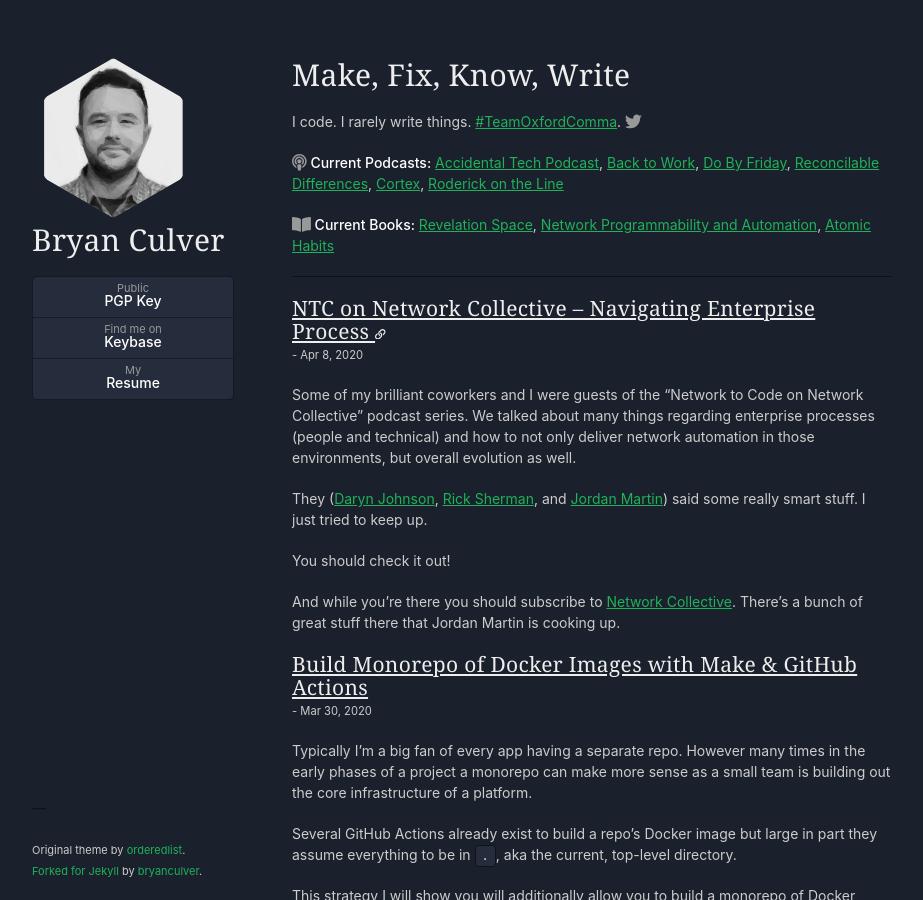
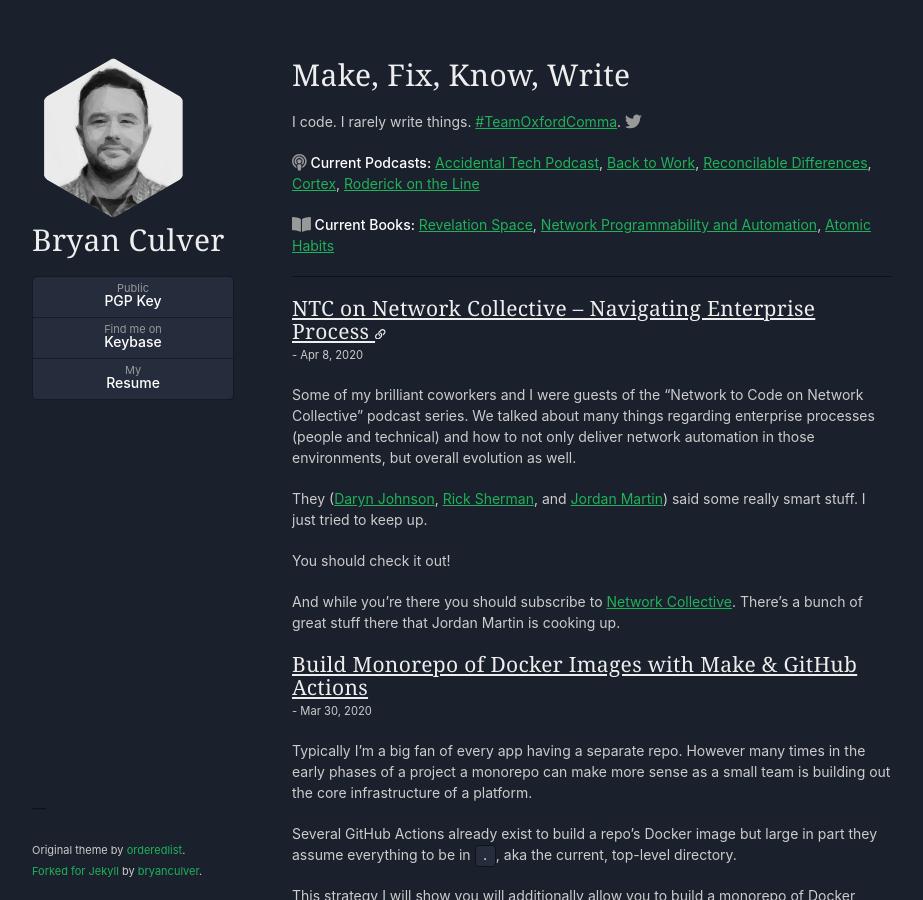
Before and after one commit to bryanculver/bryanculver.github.io, a Jekyll site: the page built from index.html, in a window 1280 px wide and 900 px high. Shown: the whole window, without its empty margins (178-1101 px from the left). Built offline with Jekyll 4.4.1, drawn with Linux system fonts in a browser that asks for light colours.

Commit message:
Update index.html (#21)

```diff
--- a/index.html
+++ b/index.html
@@ -13,7 +13,6 @@
 
   <a href="http://atp.fm/" target="_blank">Accidental Tech Podcast</a>,
   <a href="http://5by5.tv/b2w" target="_blank">Back to Work</a>,
-  <a href="http://dobyfriday.com/" target="_blank">Do By Friday</a>,
   <a href="https://www.relay.fm/rd" target="_blank">Reconcilable Differences</a>,
   <a href="https://www.relay.fm/cortex" target="_blank">Cortex</a>,
   <a href="http://www.merlinmann.com/roderick/" target="_blank">Roderick on the Line</a>
```
